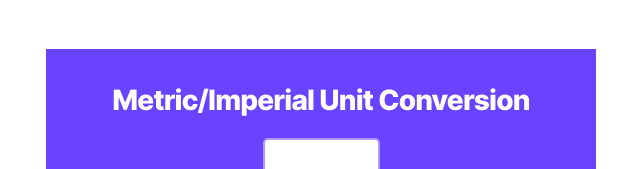
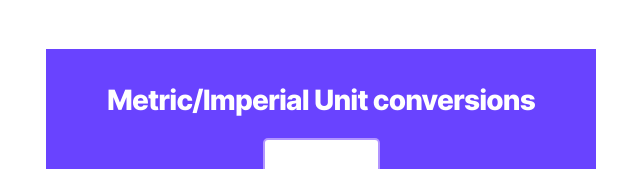
Before and after one commit to Olaotan/Solo-project-4-Unit-Converter, a plain HTML site: page index.html in a window 1280 px wide. Shown: the top 169 px of the page, without its empty margins (319-959 px from the left). Drawn offline with nearby package versions, Linux system fonts and the light colour scheme.

Commit message:
Updated header

```diff
--- a/index.html
+++ b/index.html
@@ -5,7 +5,7 @@
     <body>
         <div id="whole-container">
             <div id="top-container">
-                <h1>Metric/Imperial Unit Conversion</h1>
+                <h1>Metric/Imperial Unit conversions</h1>
                 <input type="text" id="input-el">
                 <button id="convert-btn">Convert</button>
             </div>
```
